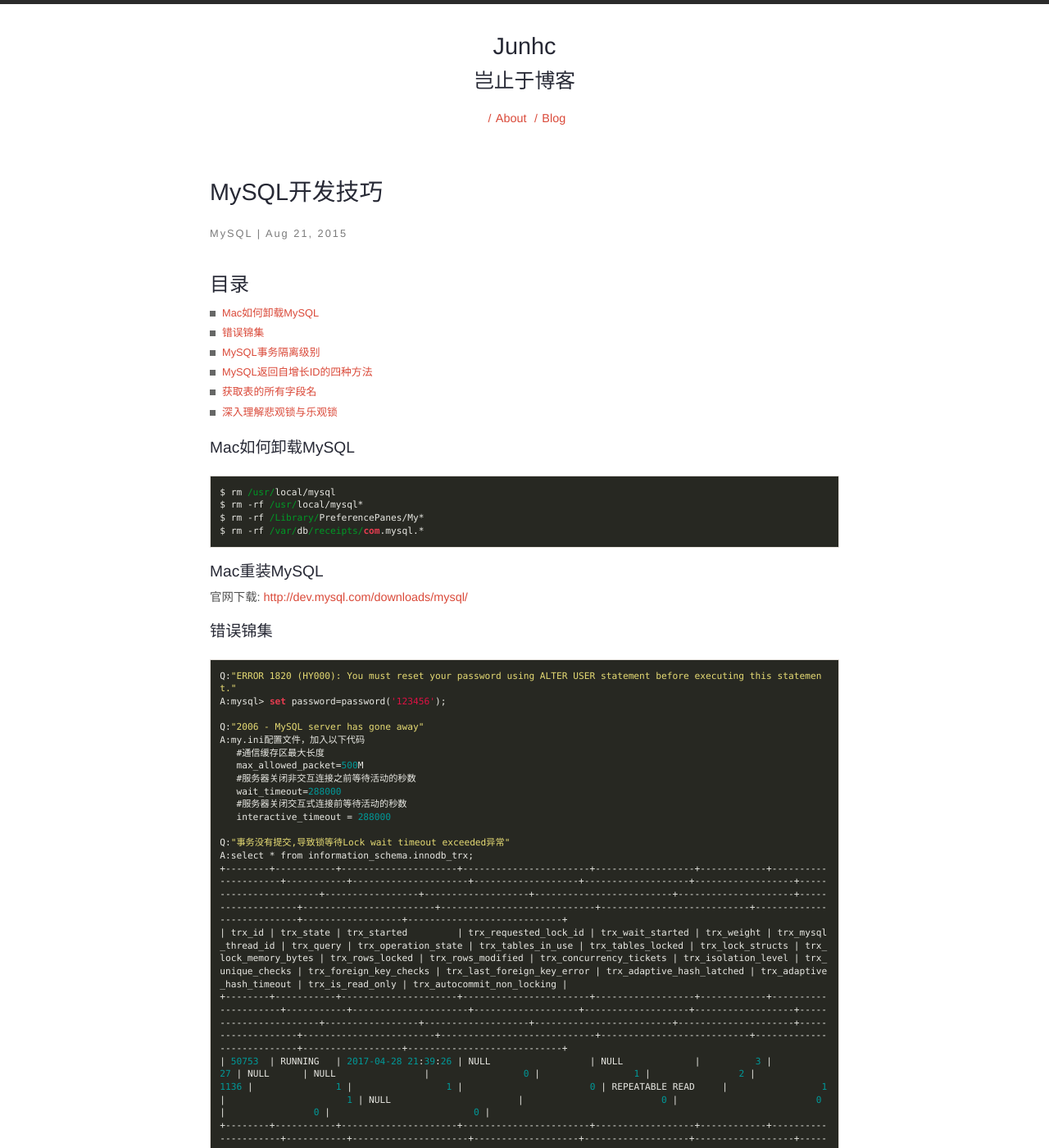
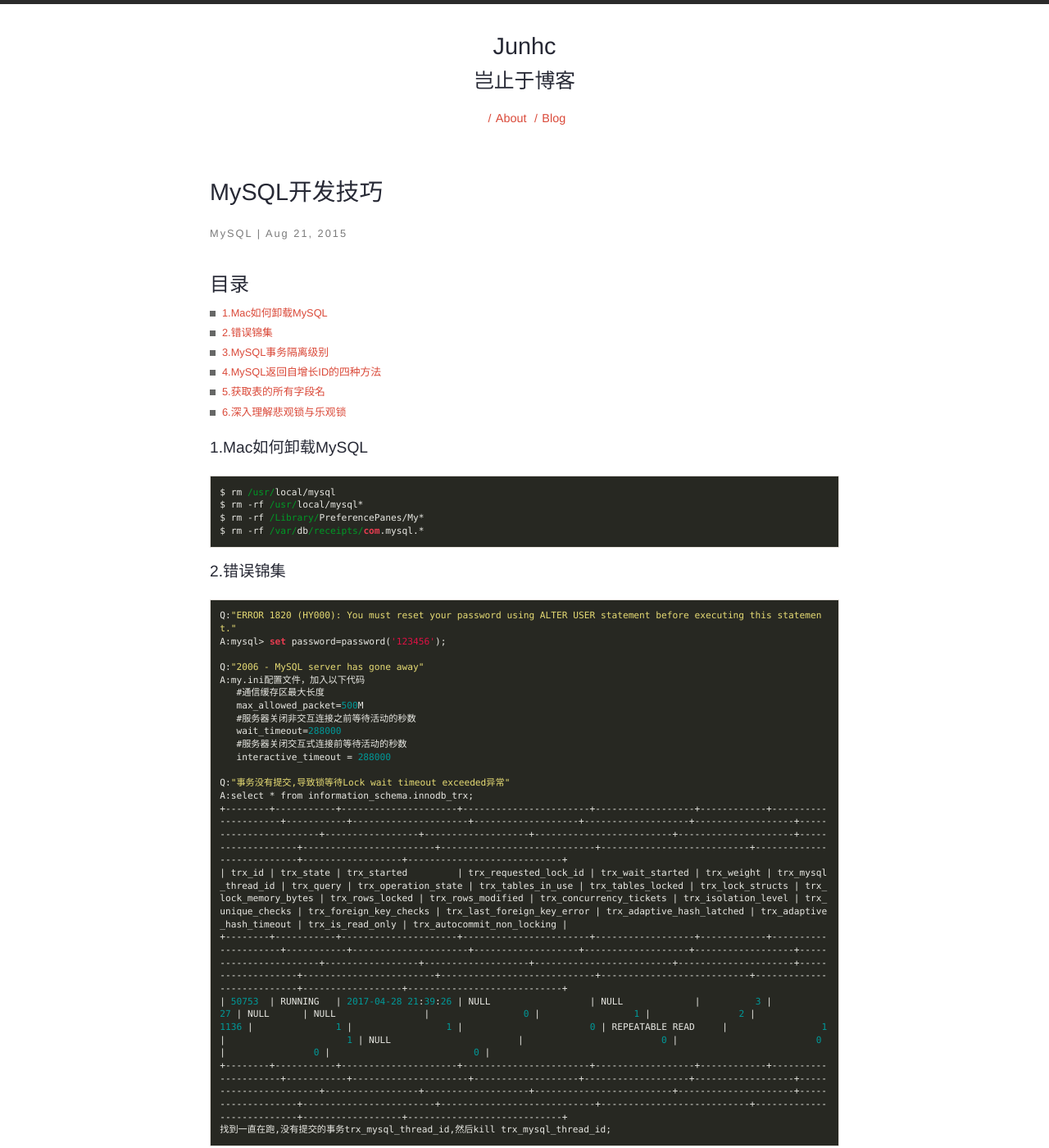
Before and after one commit to junhc/junhc.github.io, a Jekyll site: the page built from _posts/2015-08-21-mysql.md, in a window 1280 px wide and 1400 px high. Shown: the whole window at 82% size. Built offline with Jekyll 4.4.1, drawn with Linux system fonts in a browser that asks for light colours; Markdown is read by kramdown in place of the engine named in the settings; comment, search, counter and statistics services are not loaded; some of the changed text lies outside the part shown.

Commit message:
Update 2015-08-21-mysql.md

````diff
--- a/_posts/2015-08-21-mysql.md
+++ b/_posts/2015-08-21-mysql.md
@@ -9,14 +9,14 @@
 ---
 
 ### 目录
-* [Mac如何卸载MySQL](#mac如何卸载mysql)
-* [错误锦集](#错误锦集)
-* [MySQL事务隔离级别](#mysql事务隔离级别)
-* [MySQL返回自增长ID的四种方法](#mysql返回自增长id的四种方法)
-* [获取表的所有字段名](#获取表的所有字段名)
-* [深入理解悲观锁与乐观锁](#深入理解悲观锁与乐观锁)
+* [1.Mac如何卸载MySQL](#1-mac如何卸载mysql)
+* [2.错误锦集](#2-错误锦集)
+* [3.MySQL事务隔离级别](#3-mysql事务隔离级别)
+* [4.MySQL返回自增长ID的四种方法](#4-mysql返回自增长id的四种方法)
+* [5.获取表的所有字段名](#5-获取表的所有字段名)
+* [6.深入理解悲观锁与乐观锁](#6-深入理解悲观锁与乐观锁)
 
-#### Mac如何卸载MySQL
+#### 1.Mac如何卸载MySQL
 ```vim
 $ rm /usr/local/mysql
 $ rm -rf /usr/local/mysql*
@@ -24,10 +24,7 @@
 $ rm -rf /var/db/receipts/com.mysql.*
 ```
 
-#### Mac重装MySQL
-官网下载: [http://dev.mysql.com/downloads/mysql/](http://dev.mysql.com/downloads/mysql/)
-
-#### 错误锦集
+#### 2.错误锦集
 ```vim
 Q:"ERROR 1820 (HY000): You must reset your password using ALTER USER statement before executing this statement."
 A:mysql> set password=password('123456');
@@ -53,7 +50,9 @@
 Q:"java.sql.SQLException: Value '0000-00-00 00:00:00' can not be represented as java.sql.Timestamp"
 A:解决方法 jdbc:mysql://localhost:3306/op?useUnicode=true&characterEncoding=gbk&`zeroDateTimeBehavior=convertToNull`
 
-#### MySQL事务隔离级别 [传送门](/mysql/tx_isolation)
+#### 3.MySQL事务隔离级别
+
+##### [传送门](/mysql/tx_isolation)
 
 ```vim
 //查看事务级别
@@ -131,7 +130,7 @@
 当第二个事务插入一行记录，而正好之前第一个事务查询了应该包含这个新纪录的数据，那么这个查询事务的结果里肯定没有包含这个刚刚新插入的数据，这时幻影读发生了，通过变化锁和predicate locking避免。
 ```
 
-#### MySQL返回自增长ID的四种方法
+#### 4.MySQL返回自增长ID的四种方法
 ```vim
 1.SELECT MAX(_ID) FROM TABLE_NAME;
 // 高并发下MAX(_ID)显然不能使用，这时可以使用LAST_INSERT_ID
@@ -153,7 +152,7 @@
 // 得出的结果里边对应表名记录中有个AUTO_INCREMENT字段，里边有下一个自增ID的数值就是当前该表的最大自增ID
 ```
 
-#### MySQL 执行顺序
+#### MySQL执行顺序
 ```vim
 写的顺序：SELECT...FROM...WHERE...GROUP BY...HAVING...ORDER BY...
 执行顺序：FROM...WHERE...GROUP BY...HAVING...ORDER BY...
@@ -194,13 +193,13 @@
 LongBlob    最大 4G
 ```
 
-#### 获取表的所有字段名
+#### 5.获取表的所有字段名
 
 ```vim
 SELECT COLUMN_NAME FROM information_schema.COLUMNS WHERE TABLE_SCHEMA = '数据库名' AND TABLE_NAME = '表名';
 ```
 
-#### 深入理解悲观锁与乐观锁
+#### 6.深入理解悲观锁与乐观锁
 
 ##### 悲观锁
 > 在关系数据库管理系统里，悲观并发控制（又名“悲观锁”，Pessimistic Concurrency Control，缩写“PCC”）是一种并发控制的方法。它可以阻止一个事务以影响其他用户的方式来修改数据。如果一个事务执行的操作都某行数据应用了锁，那只有当这个事务把锁释放，其他事务才能够执行与该锁冲突的操作。
````
